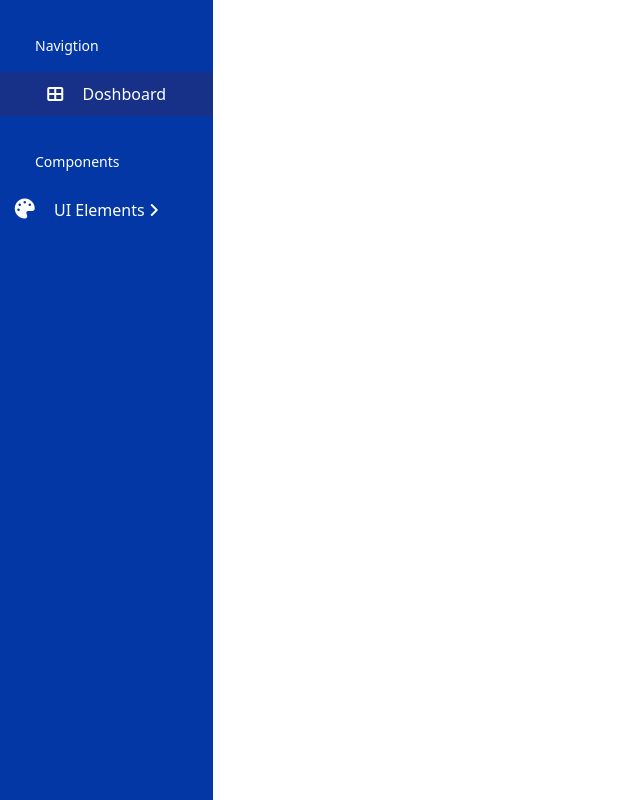
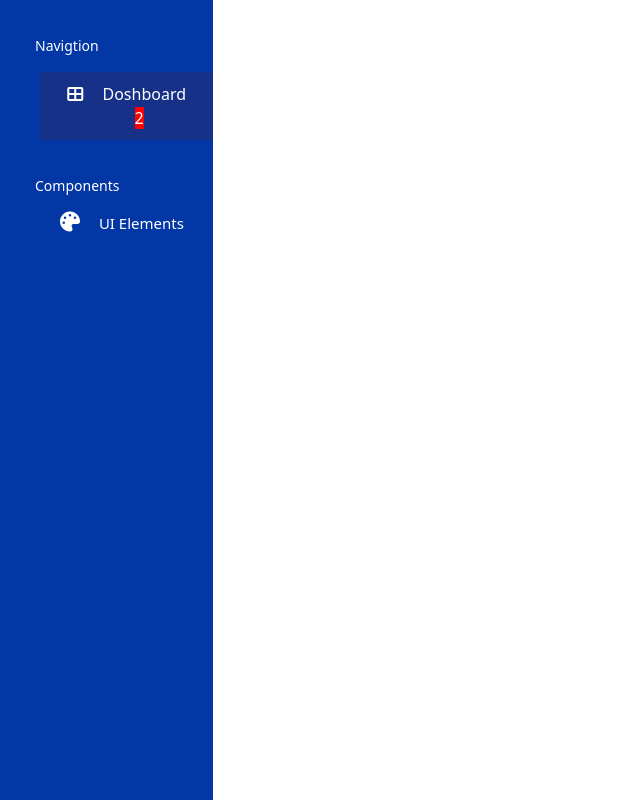
Before and after one commit to ErfanShokrollahzadeh/mini_project, a plain HTML site: page index.html in a window 1280 px wide. Shown: the whole page, without its empty margins (0-640 px from the left). Drawn offline with Linux system fonts and the light colour scheme.

Commit message:
stile updating

```diff
--- a/index.html
+++ b/index.html
@@ -21,24 +21,40 @@
               <div class="avtive_h">
               <a class="active" href="index.html">
               <i class="fa fa-th-large icon"></i>
-              Doshboard
+              Doshboard <span class="notife">2</spa>
             </a>
           </div>
           </li>
           <p>Components</p>
-          <li class="link2 grid-container">
-            <div class="item1">
-              <a class="grid" href="index.html">
-              <i class="fas fa-palette icon item2"></i>
-              UI Elements
-                <i class="fa fa-angle-right item3"></i>
-              </div>
-            </a>
+          <li class="collapsible"  style="margin-left: 60px;">
+            <i class="fas fa-palette icon"></i>
+            <a href="#"> UI Elements</a>
+            <i class="fa fa-angle-right  flash"></i>
           </li>
+          <ul class="content">
+              <li class="collap1"> <a href="#">Buttons</a></li>
+              <li class="collap2"> <a href="#">Typography</a></li>
+            </ul>
         </ul>
       </nav>
     </div>
     <script src="bootstrap-5.2.0-dist/js/bootstrap.min.js"></script>
     <script src="icon.js"></script>
+    <script>
+      var coll = document.getElementsByClassName("collapsible");
+      var i;
+
+      for (i = 0; i < coll.length; i++) {
+        coll[i].addEventListener("click", function() {
+          this.classList.toggle("active");
+          var content = this.nextElementSibling;
+          if (content.style.display === "block") {
+            content.style.display = "none";
+          } else {
+            content.style.display = "block";
+          }
+        });
+      }
+    </script>
   </body>
 </html>
--- a/style.css
+++ b/style.css
@@ -7,24 +7,63 @@
   height: 100vh;
   min-height: calc(100vh - 65px);
   background-color: #0237a5;
+  display: flex;
+  flex-direction: column;
+  flex-wrap: nowrap;
 }
-ul{
+.avtive_h {
+  margin-left: 40px;
+}
+.notife {
+  margin-left: 25px;
+  background-color: red;
+}
+ul {
   padding-left: 0 !important;
 }
 li {
   list-style: none;
   text-align: center;
+  display: list-item;
 }
 a {
   text-decoration: none !important;
   color: #ffffff !important;
 }
-.tittle {
+.collapsible {
+  color: white;
+  cursor: pointer;
+  width: 200px;
+  border: none;
+  text-align: left;
+  outline: none;
+  font-size: 15px;
+}
+
+.collap1 {
+  margin-left: 30px;
+  margin-top: 12px;
+}
+.collap1:hover {
+  background-color: #0d6efd;
+}
+.collap2 {
+  margin-left: 60px;
+}
+.collap2:hover {
+  background-color: #0d6efd;
+}
+.content {
+  padding: 0 18px;
+  display: none;
+  overflow: hidden;
+  background-color: #0237a5;
 }
 .icon {
   color: #fff;
   font-size: 20px;
   margin-right: 15px;
+  line-height: 1;
 }
 .avtive_h {
   padding: 10px;
@@ -44,19 +83,10 @@ p {
   color: #ffffff;
   font-size: 14px;
 }
-.grid-container {
-  display: grid;
-  grid-template-columns: auto auto auto auto auto auto;
-  gap: 10px;
-  padding: 10px;
-
+.item1 {
+  margin-left: 40px;
 }
-.item1 {
-  grid-column: 1 / span 3;
+.flash {
+  margin-left: 25px;
+  color: #ffffff;
 }
-.item2 {
-  grid-column: 1 / span 3;
-}
-.item3 {
-  grid-column: 1 / span 3;
-}
```
